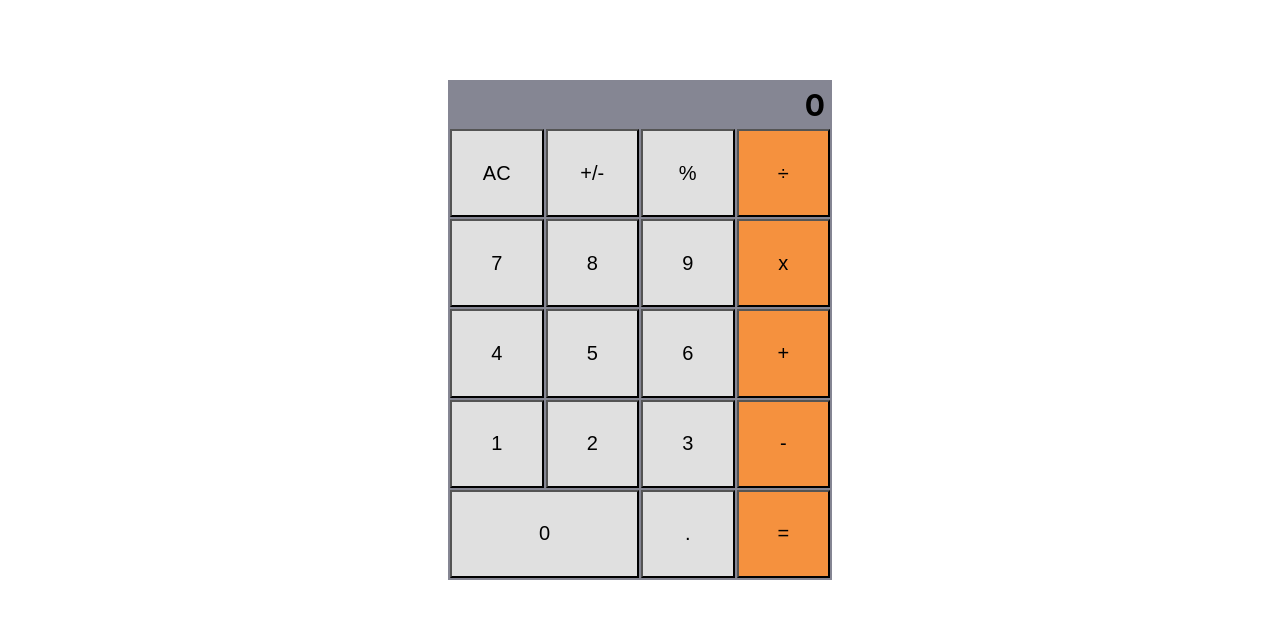
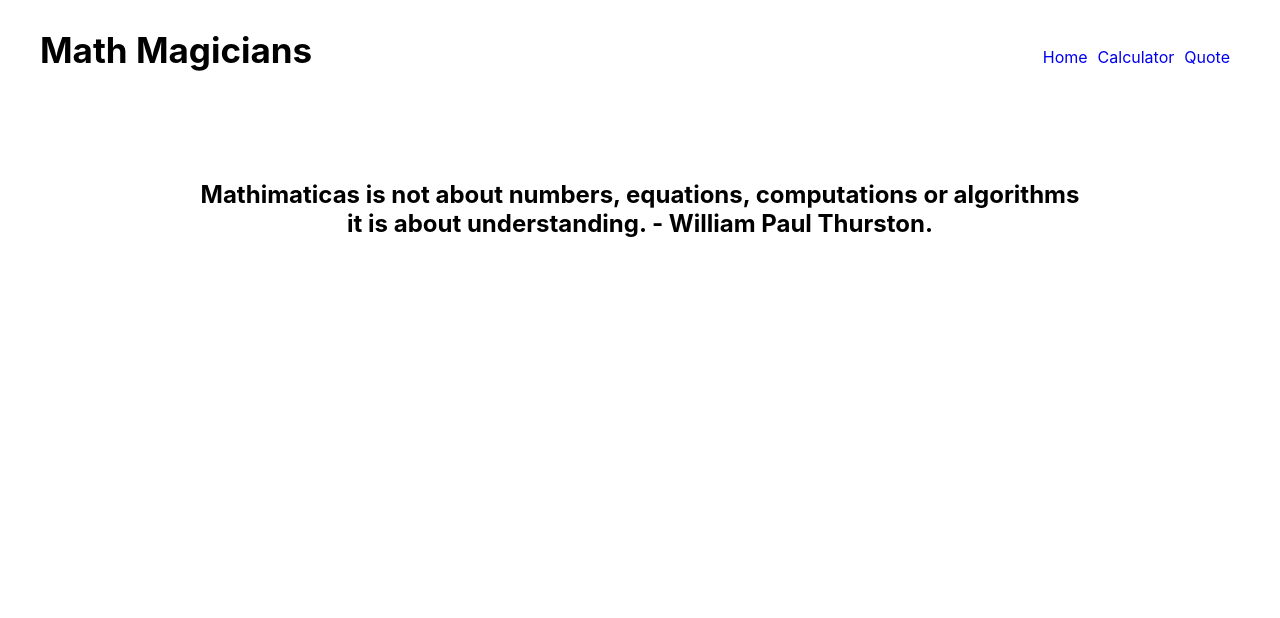
Before and after one commit to keroloussamy/math-magicians, a React (Create React App) app: page /math-magicians/quote in a window 1280 px wide. Shown: the top 618 px of the page. Built offline with nearby package versions, Linux system fonts and the light colour scheme.

Commit message:
Add Home and Quote pages

```diff
--- a/package.json
+++ b/package.json
@@ -12,6 +12,7 @@
     "prop-types": "^15.8.1",
     "react": "^17.0.2",
     "react-dom": "^17.0.2",
+    "react-router-dom": "^6.2.1",
     "react-scripts": "5.0.0",
     "web-vitals": "^2.1.2"
   },
--- a/src/App.js
+++ b/src/App.js
@@ -1,17 +1,25 @@
 import React from 'react';
+import { BrowserRouter, Routes, Route } from 'react-router-dom';
 import Calculator from './components/Calculator/Calculator';
+import Quote from './components/Quote/Quote';
+import Home from './components/Home/Home';
+import Navbar from './components/Navbar/Navbar';
 
-// eslint-disable-next-line react/prefer-stateless-function
-class App extends React.Component {
-  render() {
+function App() {
   return (
     <div className="App">
       <main>
-          <Calculator />
+        <BrowserRouter>
+          <Navbar />
+          <Routes>
+            <Route path="/math-magicians/" element={<Home />} />
+            <Route path="/math-magicians/calculator" element={<Calculator />} />
+            <Route path="/math-magicians/quote" element={<Quote />} />
+          </Routes>
+        </BrowserRouter>
       </main>
     </div>
   );
 }
-}
 
 export default App;
--- a/src/components/Calculator/Calculator.css
+++ b/src/components/Calculator/Calculator.css
@@ -14,9 +14,8 @@
 }
 
 .calculator {
-  margin-top: 10vh;
   margin-left: auto;
-  margin-right: auto;
+  margin-right: 80px;
   background-color: #858693;
   width: 30%;
   min-width: 300px;
@@ -41,3 +40,11 @@
 .w-25 {
   width: 25%;
 }
+
+.calculator-container {
+  display: flex;
+}
+
+.calculator-container h2 {
+  padding-left: 80px;
+}
--- a/src/components/Calculator/Calculator.js
+++ b/src/components/Calculator/Calculator.js
@@ -13,6 +13,8 @@
 
   const { next, total } = state;
   return (
+    <div className="calculator-container">
+      <h2>Lets Do Some Math !!</h2>
       <table className="calculator">
         <tbody>
           <tr>
@@ -49,6 +51,7 @@
           </tr>
         </tbody>
       </table>
+    </div>
   );
 };
 
--- /dev/null
+++ b/src/components/Home/Home.js
@@ -0,0 +1,34 @@
+import React from 'react';
+
+function Home() {
+  return (
+    <div style={{ paddingLeft: 80, paddingRight: 80, paddingTop: 40 }}>
+      <h2>Welcome to our page!</h2>
+      <p>
+        Lorem Ipsum is simply dummy text of the printing and typesetting industry.
+        Lorem Ipsum has been the industrys standard dummy text ever since the
+        1500s, when an unknown printer took a galley of type and scrambled it to
+        make a type specimen book. It has survived not only five centuries, but
+        also the leap into electronic typesetting, remaining essentially
+        unchanged. It was popularised in the 1960s with the release of Letraset
+        sheets containing Lorem Ipsum passages, and more recently with desktop
+        publishing software like Aldus PageMaker including versions of Lorem
+        Ipsum.
+      </p>
+      <br />
+      <p>
+        Lorem Ipsum is simply dummy text of the printing and typesetting industry.
+        Lorem Ipsum has been the industrys standard dummy text ever since the
+        1500s, when an unknown printer took a galley of type and scrambled it to
+        make a type specimen book. It has survived not only five centuries, but
+        also the leap into electronic typesetting, remaining essentially
+        unchanged. It was popularised in the 1960s with the release of Letraset
+        sheets containing Lorem Ipsum passages, and more recently with desktop
+        publishing software like Aldus PageMaker including versions of Lorem
+        Ipsum.
+      </p>
+    </div>
+  );
+}
+
+export default Home;
--- /dev/null
+++ b/src/components/Navbar/Navbar.css
@@ -0,0 +1,10 @@
+nav {
+  display: flex;
+  justify-content: space-between;
+  align-items: baseline;
+  margin: 0 40px;
+}
+
+.nav-header {
+  font-size: 35px;
+}
--- /dev/null
+++ b/src/components/Navbar/Navbar.js
@@ -0,0 +1,19 @@
+import React from 'react';
+import { Link } from 'react-router-dom';
+
+import './Navbar.css';
+
+function Navbar() {
+  return (
+    <nav>
+      <h1 className="nav-header">Math Magicians</h1>
+      <ul>
+        <Link to="/math-magicians/" style={{ textDecoration: 'none', marginRight: 10 }}>Home</Link>
+        <Link to="/math-magicians/calculator" style={{ textDecoration: 'none', marginRight: 10 }}>Calculator</Link>
+        <Link to="/math-magicians/quote" style={{ textDecoration: 'none', marginRight: 10 }}>Quote</Link>
+      </ul>
+    </nav>
+  );
+}
+
+export default Navbar;
--- /dev/null
+++ b/src/components/Quote/Quote.js
@@ -0,0 +1,22 @@
+import React from 'react';
+
+function Quote() {
+  return (
+    <div>
+      <h2
+        style={{
+          marginLeft: 'auto',
+          marginRight: 'auto',
+          width: '70%',
+          textAlign: 'center',
+          marginTop: 80,
+        }}
+      >
+        Mathimaticas is not about numbers, equations, computations or algorithms
+        it is about understanding. - William Paul Thurston.
+      </h2>
+    </div>
+  );
+}
+
+export default Quote;
```
Also changed, not shown: 1 other file (tests, documents, lock files or other folders). Lines whose indentation alone changed are shown as unchanged.
